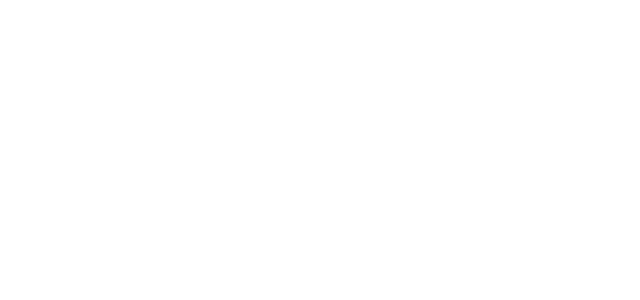
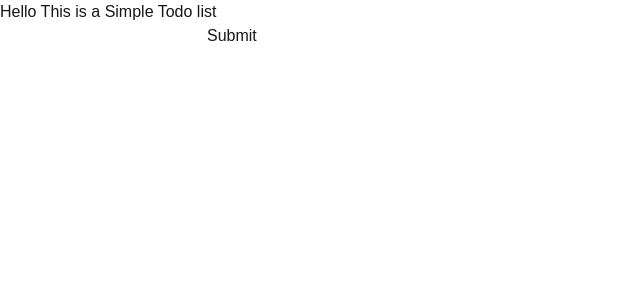
Before and after one commit to NoachValle/todo-app, a Next.js app: page / in a window 1280 px wide. Shown: the top 300 px of the page, without its empty margins (0-640 px from the left). Built offline with nearby package versions, Linux system fonts and the light colour scheme.

Commit message:
I have created the skeleton of a todo list app which will be updated further

```diff
--- a/src/app/page.tsx
+++ b/src/app/page.tsx
@@ -1,8 +1,29 @@
+"use client"
 import Image from "next/image";
+import { todo } from "node:test";
+import { useState } from "react";
 
 export default function Home() {
+  const [userInput, setUserInput] = useState(""); // userInput Extracts data from the Input tag, setUserInput sets the value.
+  const [toDolist, setTodoList] = useState([""]); // toDolist graves the userInput data, SetTodoList sets that value once you hit the button displaying it.
+
+
   return (
-    <div className="grid grid-rows-[20px_1fr_20px] items-center justify-items-center min-h-screen p-8 pb-20 gap-16 sm:p-20 font-[family-name:var(--font-geist-sans)]">
+    <div className="flex items-center justify-center flex-col">
+          <h1 className=" text-3xl">Hello This is a Simple Todo list</h1>
+          <form>
+            <input className = "border-2 border-black p-2" type="text" value = {userInput} onChange={(e)=>{ e.preventDefault(); setUserInput(e.target.value);  }}/>
+            <button onClick={(e)=>{e.preventDefault(); setTodoList([userInput, ...toDolist]);}}>Submit</button>
+          </form>
+          <ul>
+            {
+               toDolist.length >= 1 ? toDolist.map((toDoItem, idx)=>{
+                return <li key={idx}>{toDoItem}</li>;
+              })
+              : "enter a List item"
+            }
+
+          </ul>
 
     </div>
   );
```
